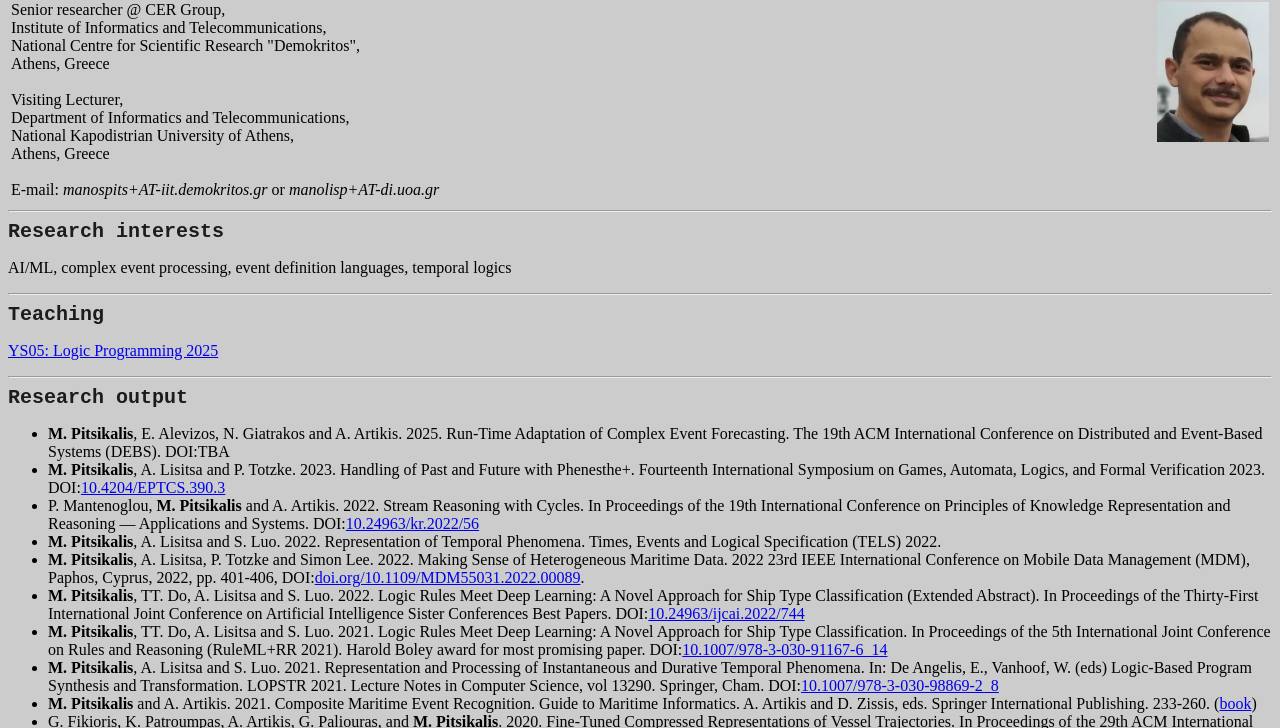
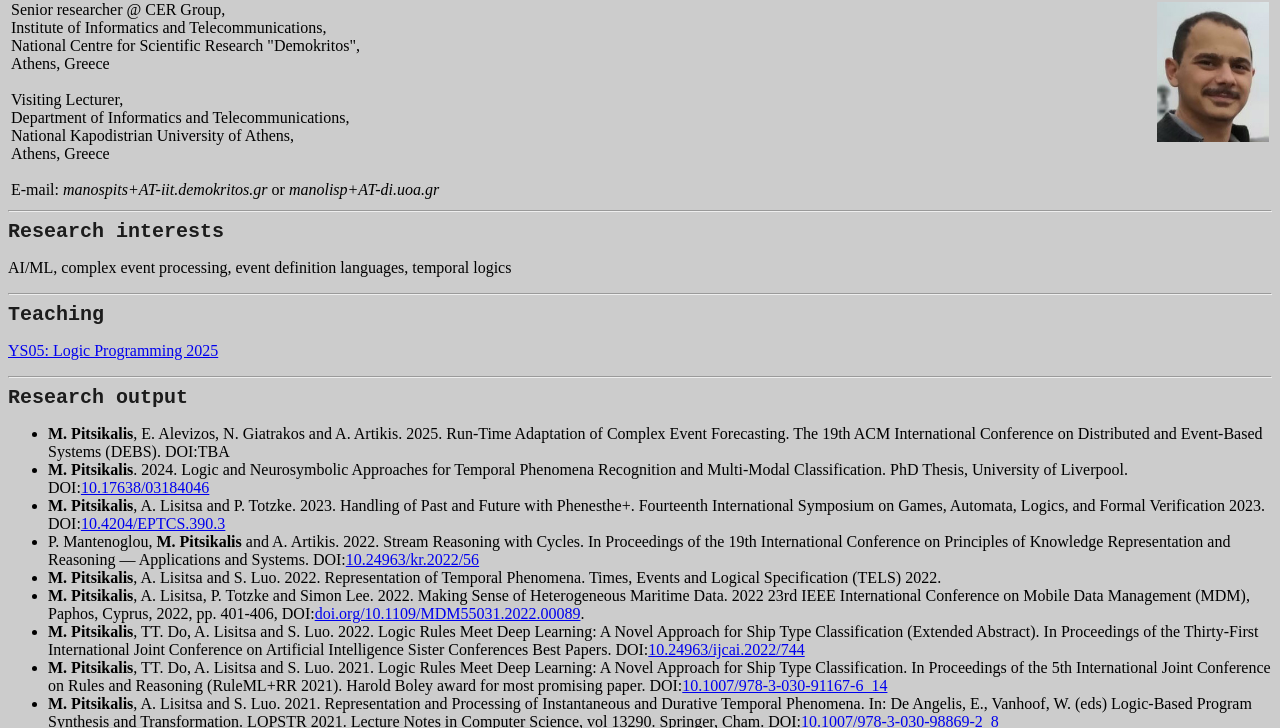
Before and after one commit to manospits/manospits.github.io, a plain HTML site: page index.html in a window 1280 px wide. Shown: the part 62-790 px from the top of the page. Drawn offline with Linux system fonts and the light colour scheme.

Commit message:
Update index.html

```diff
--- a/index.html
+++ b/index.html
@@ -45,6 +45,7 @@
 </b>
 <ul>
     <li><b>M. Pitsikalis</b>, E. Alevizos, N. Giatrakos and A. Artikis. 2025. Run-Time Adaptation of Complex Event Forecasting. The 19th ACM International Conference on Distributed and Event-Based Systems (DEBS).  DOI:TBA </li>
+    <li><b>M. Pitsikalis</b>. 2024. Logic and Neurosymbolic Approaches for Temporal Phenomena Recognition and Multi-Modal Classification. PhD Thesis, University of Liverpool. DOI:<a href="https://doi.org/10.17638/03184046">10.17638/03184046</a> </li>
     <li><b>M. Pitsikalis</b>, A. Lisitsa and P. Totzke. 2023. Handling of Past and Future with Phenesthe+. Fourteenth International Symposium on
 Games, Automata, Logics, and Formal Verification 2023.  DOI:<a href=" https://dx.doi.org/10.4204/EPTCS.390.3">10.4204/EPTCS.390.3</a> </li>
     <li>P. Mantenoglou, <b>M. Pitsikalis</b> and A. Artikis. 2022. Stream Reasoning with Cycles. In Proceedings of the 19th International Conference on Principles of Knowledge Representation and Reasoning — Applications and Systems. DOI:<a href="https://doi.org/10.24963/kr.2022/56">10.24963/kr.2022/56</a>
```
